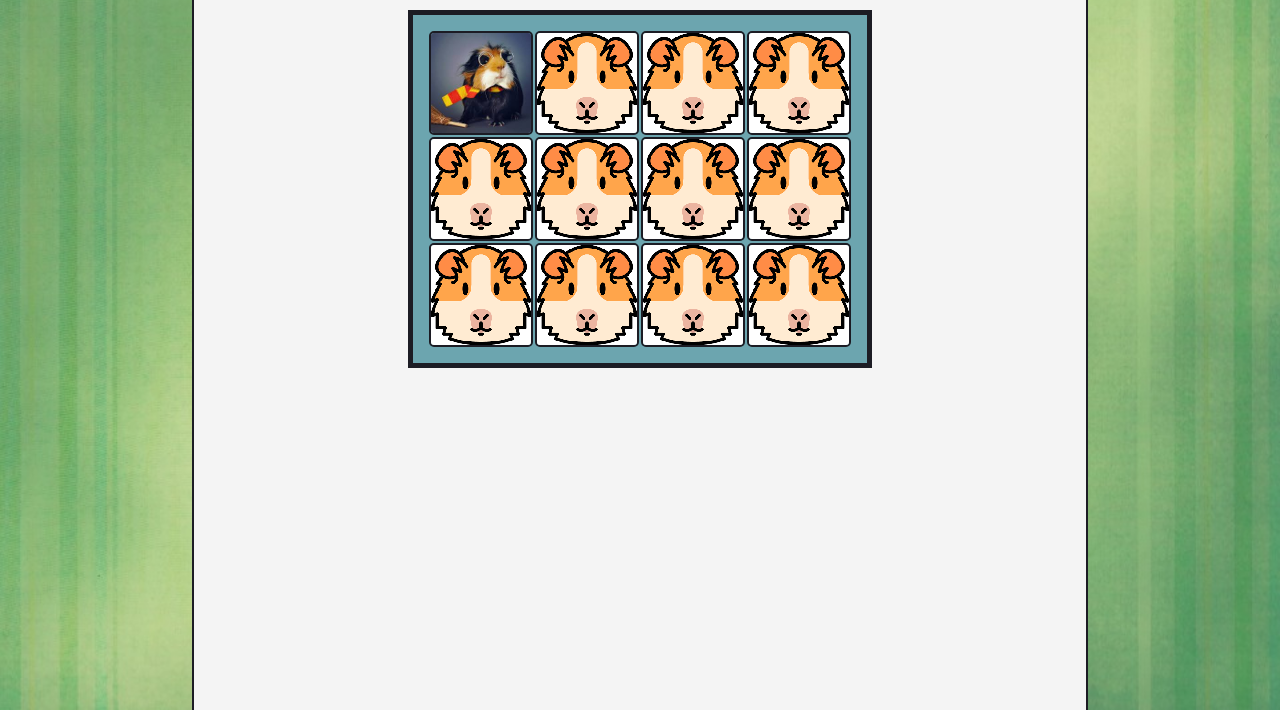
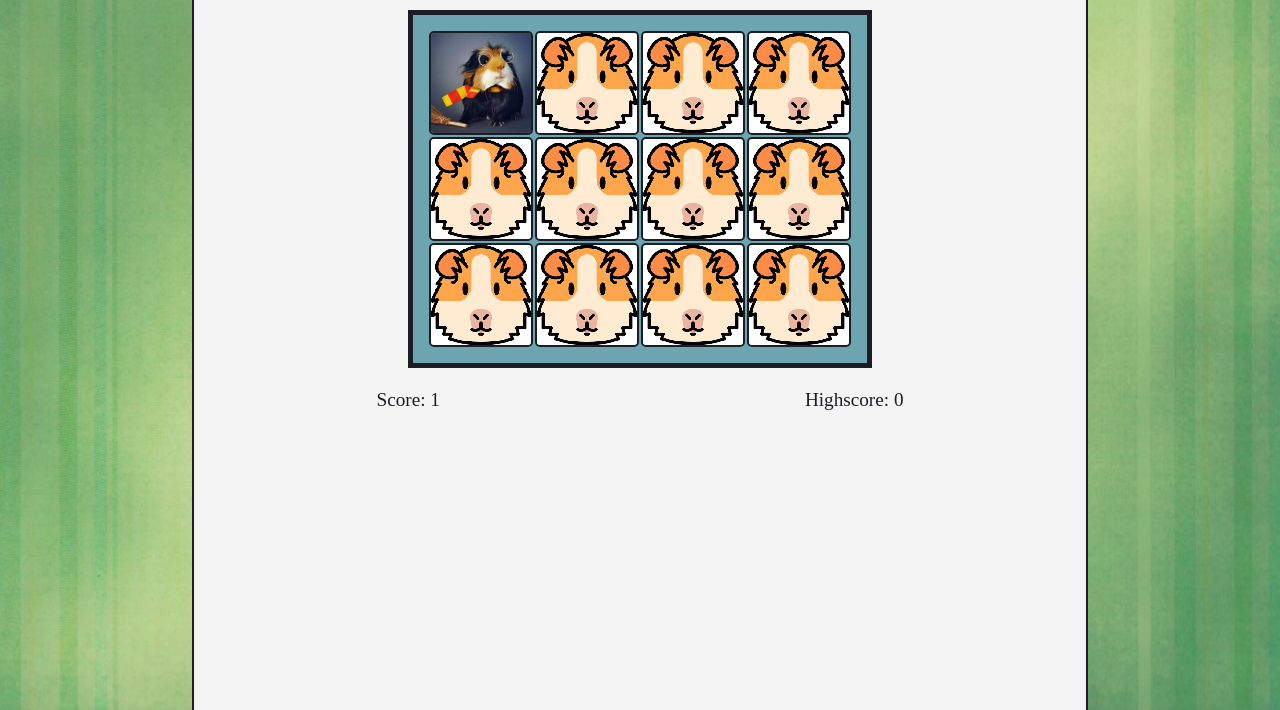
Before and after one commit to AmandaHeideman/Memory, a plain HTML site: page index.html in a window 1280 px wide. Both pictures are taken after a click on the picture 480 px from the left and 173 px from the top of the page. Shown: the part 90-800 px from the top of the page. Drawn offline with Linux system fonts and the light colour scheme.

Commit message:
added highscore

```diff
--- a/app.js
+++ b/app.js
@@ -56,11 +56,21 @@ document.addEventListener("DOMContentLoaded", () => {
 
     const grid = document.querySelector(".grid");
     const playAgain = document.querySelector(".playAgain");
+    const counter = document.querySelector(".counter");
+    const highscore = document.querySelector(".highscore");
+    if(localStorage.getItem("highscore")==null){
+        localStorage.setItem("highscore", 0);
+    }
+    highscore.innerHTML = "Highscore: " + localStorage.getItem("highscore");
+
     const display = document.querySelector(".display");
+    let score = document.createElement("p");
+    counter.appendChild(score);
 
     var cardsChosen = [];
     var cardsChosenId = [];
     var cardsWon = [];
+    let clickCounter = 0;
 
     //create your board
     function createBoard(){
@@ -71,6 +81,7 @@ document.addEventListener("DOMContentLoaded", () => {
             card.addEventListener("click", flipcard);
             grid.appendChild(card);
         }
+
     }
 
     //check for matches
@@ -79,7 +90,6 @@ document.addEventListener("DOMContentLoaded", () => {
         const optionOneId = cardsChosenId[0]
         const optionTwoId = cardsChosenId[1];
         if (cardsChosen[0]===cardsChosen[1]){
-            //alert ("Match!");
             displyWonCards(cards[optionOneId].getAttribute("src"));
             cards[optionOneId].setAttribute("src", "images/blank.png");
             cards[optionTwoId].setAttribute("src", "images/blank.png");
@@ -88,19 +98,21 @@ document.addEventListener("DOMContentLoaded", () => {
         else{
             cards[optionOneId].setAttribute("src", "images/icon.png");
             cards[optionTwoId].setAttribute("src", "images/icon.png");
-            //alert("Sorry, try again");
         }
         cardsChosen = [];
         cardsChosenId = [];
-        //resultDisplay.textContent = cardsWon.length;
 
         if(cardsWon.length === cardArray.length/2){
-            //resultDisplay.textContent = "Congratulations, you found them all!"
             grid.innerHTML="";
             var card = document.createElement("img");
             card.setAttribute("src", "images/Happy pig.jpg");
             card.classList.add("gameWon");
             grid.appendChild(card);
+
+            if(highscore.innerHTML>clickCounter || highscore.innerHTML==0){
+                localStorage.setItem("highscore", clickCounter);
+                highscore.innerHTML = "Highscore: " + localStorage.getItem("highscore");
+            }
 
             let btn = document.createElement("button");
             btn.innerHTML = "Play again?";
@@ -113,6 +125,8 @@ document.addEventListener("DOMContentLoaded", () => {
 
     //flip your card
     function flipcard(){
+        clickCounter++;
+        score.innerHTML = "Score: "+clickCounter;
         var cardId = this.getAttribute("data-id");
         cardsChosen.push(cardArray[cardId].name);
         cardsChosenId.push(cardId);
--- a/index.html
+++ b/index.html
@@ -14,6 +14,10 @@
     </div>
     <div class = "displayBackground">
         <div class = "playAgain"></div>
+        <div class = "points">
+            <div class = "counter"></div>
+            <p class = "highscore"></p>
+        </div>
         <div class = "display"></div>
     </div>
     <script src="app.js"></script>
--- a/style.css
+++ b/style.css
@@ -37,6 +37,9 @@ h1{
     color: #F4F4F4;
     font-family: 'Architects Daughter', cursive;
 }
+p{
+    font-size: 1.2em;
+}
 .gridBackground{
     grid-column-start: 2;
     background-color: #F4F4F4;
@@ -57,6 +60,10 @@ h1{
     padding: 15px;
     border: solid 5px #1C1C24;
     background-color: #6CA5AF;
+}
+.points{
+    display:flex;
+    justify-content: space-around;
 }
 .displayBackground{
     grid-column-start: 2;
```
